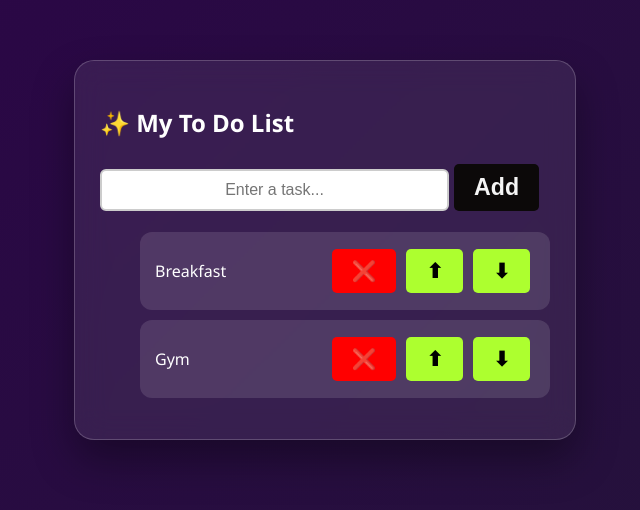
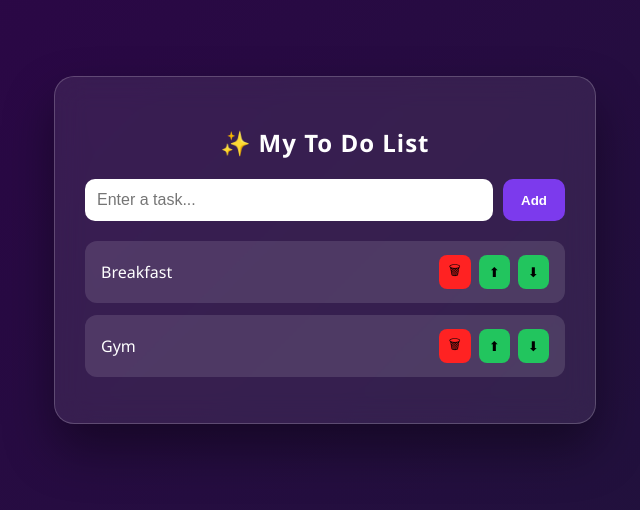
Before and after one commit to aditivermacodes/To-Do-List, a React (Vite) app: page / in a window 1280 px wide. Shown: the part 150-660 px from the top of the page, without its empty margins (315-955 px from the left). Built offline with nearby package versions, Linux system fonts and the light colour scheme.

Commit message:
Improved CSS

```diff
--- a/src/ToDoList.jsx
+++ b/src/ToDoList.jsx
@@ -74,7 +74,7 @@ function ToDoList() {
                 className="rmbut"
                 onClick={() => removeTask(task.id)}
               >
-                ❌
+                🗑
               </button>
 
               <button
--- a/src/index.css
+++ b/src/index.css
@@ -5,7 +5,7 @@ body {
   display: flex;
   justify-content: center;
   align-items: center;
-  background: linear-gradient(-45deg, #1e1e2f, #2a0845, #3b0a57, #141e30);
+  background: linear-gradient(-45deg, #141e30, #2a0845, #3b0a57, #1f1c2c);
   background-size: 400% 400%;
   animation: gradientMove 12s ease infinite;
   font-family: 'Segoe UI', Tahoma, Geneva, Verdana, sans-serif;
@@ -17,16 +17,17 @@ body {
   100% { background-position: 0% 50%; }
 }
 
+/* ===== Todo Container ===== */
 .todolist {
-  width: 450px;
-  padding: 25px;
+  width: 480px;
+  padding: 30px;
   border-radius: 20px;
   background: rgba(255, 255, 255, 0.08);
   backdrop-filter: blur(15px);
   -webkit-backdrop-filter: blur(15px);
   border: 1px solid rgba(255, 255, 255, 0.2);
   color: white;
-  box-shadow: 0 20px 40px rgba(0, 0, 0, 0.35);
+  box-shadow: 0 25px 50px rgba(0, 0, 0, 0.4);
   transition: transform 0.3s ease;
 }
 
@@ -34,18 +35,62 @@ body {
   transform: translateY(-6px);
 }
 
-/* ===== Task List ===== */
-ul {
-  list-style: none;
-  padding: 0;
-  margin-top: 20px;
+.todolist h2 {
+  text-align: center;
+  margin-bottom: 20px;
+  font-weight: 600;
+  letter-spacing: 1px;
 }
 
-/* Animated Task Item */
+/* ===== Input Section ===== */
+.input-section {
+  display: flex;
+  gap: 10px;
+  margin-bottom: 20px;
+}
+
+.inp {
+  flex: 1;
+  padding: 12px;
+  font-size: 1rem;
+  border-radius: 10px;
+  border: none;
+  outline: none;
+  transition: 0.3s ease;
+}
+
+.inp:focus {
+  box-shadow: 0 0 10px rgba(168, 85, 247, 0.6);
+}
+
+/* ===== Add Button ===== */
+.inpbut {
+  padding: 12px 18px;
+  border-radius: 10px;
+  border: none;
+  background: #7c3aed;
+  color: white;
+  font-weight: 600;
+  cursor: pointer;
+  transition: all 0.3s ease;
+}
+
+.inpbut:hover {
+  background: #6d28d9;
+  transform: scale(1.05);
+}
+
+/* ===== List Styling ===== */
+.lis {
+  padding: 0;
+  list-style: none;
+}
+
+/* ===== Animated Task Item ===== */
 .task-item {
   background: rgba(255, 255, 255, 0.12);
-  margin: 10px 0;
-  padding: 12px 15px;
+  margin: 12px 0;
+  padding: 14px 16px;
   border-radius: 12px;
   display: flex;
   justify-content: space-between;
@@ -53,7 +98,7 @@ ul {
   animation: slideIn 0.4s ease forwards;
   transform: translateX(-20px);
   opacity: 0;
-  transition: background 0.3s ease, transform 0.2s ease;
+  transition: 0.3s ease;
 }
 
 .task-item:hover {
@@ -61,7 +106,6 @@ ul {
   transform: scale(1.02);
 }
 
-/* Slide In Animation */
 @keyframes slideIn {
   to {
     transform: translateX(0);
@@ -69,59 +113,40 @@ ul {
   }
 }
 
-.task-item.removing {
-  animation: slideOut 0.3s ease forwards;
+/* ===== Button Group ===== */
+.btn-group {
+  display: flex;
+  gap: 8px;
 }
 
-@keyframes slideOut {
-  to {
-    transform: translateX(100%);
-    opacity: 0;
-  }
+/* ===== Remove Button ===== */
+.rmbut {
+  background: #ff2222;
+  border: none;
+  padding: 6px 10px;
+  border-radius: 8px;
+  cursor: pointer;
+  transition: 0.3s ease;
 }
 
+.rmbut:hover {
+  background: #da0a0a;
+  transform: scale(1.1);
+}
 
-.inp {
-  text-align: center;
-  padding: 10px;
-  font-size: 16px;
-  border: 2px solid #ccc;
-  border-radius: 6px;
-  width: 325px;
-  outline: none;
+/* ===== Move Buttons ===== */
+.upbut,
+.dnbut {
+  background: #22c55e;
+  border: none;
+  padding: 6px 10px;
+  border-radius: 8px;
+  cursor: pointer;
+  transition: 0.3s ease;
+}
 
+.upbut:hover,
+.dnbut:hover {
+  background: #16a34a;
+  transform: scale(1.1);
 }
-.inpbut {
-  background-color: rgb(12, 9, 9);
-  color: rgb(245, 245, 245);
-  padding: 10px 20px;
-  cursor: pointer;
-  border: none;
-  border-radius: 5px;
-  font-weight: bold;
-  transition: background-color 0.5s ease;
-  font-size: 1.45rem;
-  margin: 5px;
-
-}
-.rmbut {
-  background-color: red;
-  padding: 10px 20px;
-  cursor: pointer;
-  border: none;
-  border-radius: 5px;
-  font-weight: bold;
-  font-size: 1.25rem;
-  margin: 5px;
-}
-.dnbut , .upbut {
-  background-color: greenyellow;
-  padding: 10px 20px;
-  cursor: pointer;
-  border: none;
-  border-radius: 5px;
-  font-weight: bold;
-  transition: background-color 0.5s ease;
-  font-size: 1.25rem;
-  margin: 5px;
-}
```
